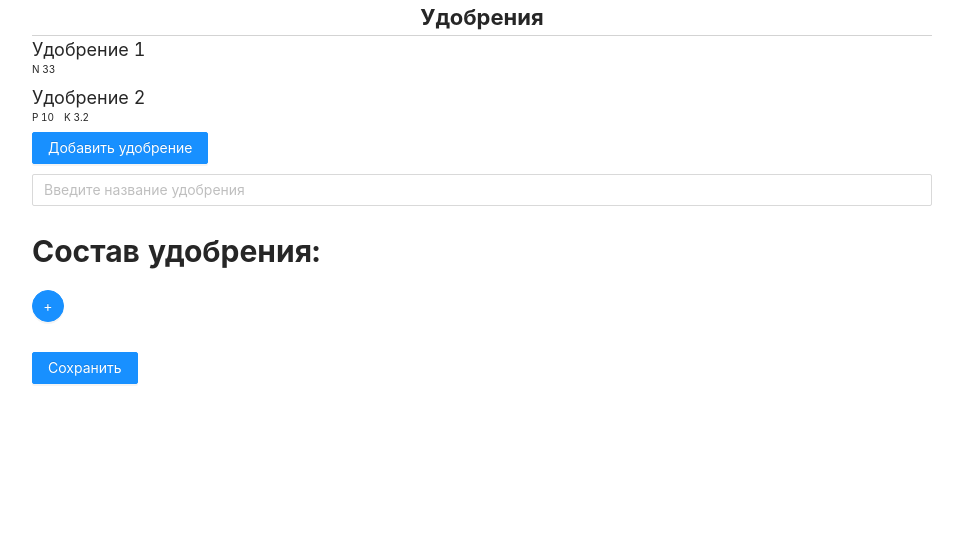
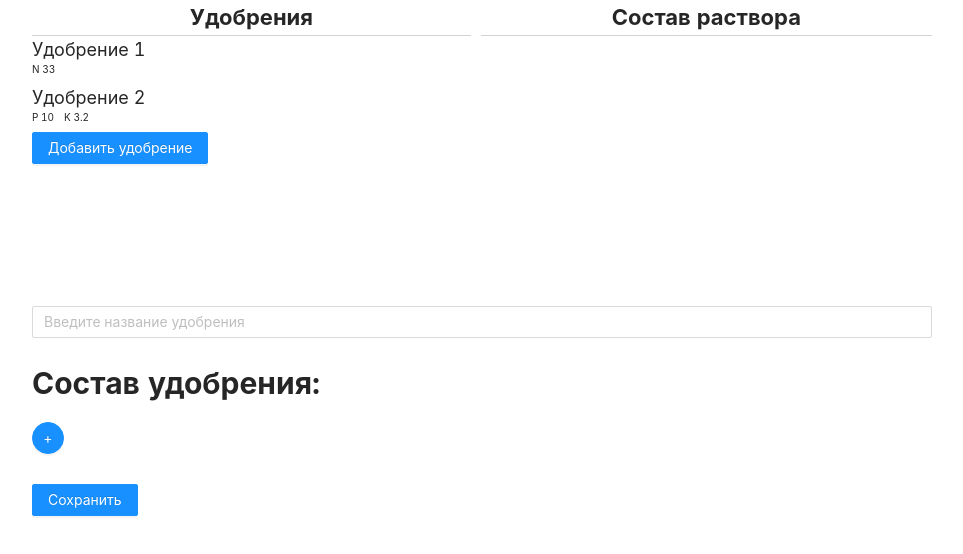
Before and after one commit to senya90/npk, a React (Create React App) app: page / in a window 1280 px wide. Shown: the top 554 px of the page, without its empty margins (158-1121 px from the left). Built offline with nearby package versions, Linux system fonts and the light colour scheme.

Commit message:
Added mixture composition

```diff
--- a/src/helpers/translate/localisation.json
+++ b/src/helpers/translate/localisation.json
@@ -26,5 +26,13 @@
     "addFertilizer": {
         "ru": "Добавить удобрение",
         "en": "Add fertilizer"
+    },
+    "fertilizers": {
+        "ru": "Удобрения",
+        "en": "Fertilizers"
+    },
+    "mixtureComposition": {
+        "ru": "Состав раствора",
+        "en": "Mixture composition"
     }
 }
--- a/src/organism/fertilizerEditor/FertilizerEditor.tsx
+++ b/src/organism/fertilizerEditor/FertilizerEditor.tsx
@@ -36,7 +36,6 @@ const FertilizerEditor: FunctionComponent<FertilizerEditorProps> = (props) => {
     }
 
     const updateElements = (updatedElements: FertilizerIngredient[]) => {
-        console.log('updatedElements', updatedElements)
         setElements(updatedElements)
     }
 
--- a/src/organism/fertilizers/Fertilizers.tsx
+++ b/src/organism/fertilizers/Fertilizers.tsx
@@ -3,8 +3,11 @@ import {BUTTON_TYPE} from "../../atom/button/ButtonTypes";
 import {Button} from "../../atom/button/Button";
 import {translate} from "../../helpers/translate/translate";
 import Title from 'atom/title/Title';
-import {FertilizersProps} from "./FertilizersType";
+import {FertilizersProps} from "./FertilizersTypes";
 import {FertilizerView} from "../../molecule/fertilizerView/FertilizerView";
+
+import style from './fertilizers.module.scss'
+
 
 const Fertilizers:FunctionComponent<FertilizersProps> = ({fertilizers}) => {
 
@@ -13,8 +16,8 @@ const Fertilizers:FunctionComponent<FertilizersProps> = ({fertilizers}) => {
     }
 
     return (
-        <div>
-            <Title>Удобрения</Title>
+        <div className={style.fertilizers_wrapper}>
+            <Title>{translate('fertilizers')}</Title>
             {renderFertilizers()}
             <Button
                 type={BUTTON_TYPE.PRIMARY}
--- /dev/null
+++ b/src/organism/fertilizers/fertilizers.module.scss
@@ -0,0 +1,2 @@
+.fertilizers_wrapper {
+}
--- /dev/null
+++ b/src/organism/mixtureComposition/MixtureComposition.tsx
@@ -0,0 +1,15 @@
+import React, {FunctionComponent} from 'react';
+import {MixtureCompositionProps} from "./MixtureCompositionTypes";
+import {translate} from "../../helpers/translate/translate";
+import Title from "../../atom/title/Title";
+
+const MixtureComposition: FunctionComponent<MixtureCompositionProps> = () => {
+    return (
+        <div>
+            <Title>{translate('mixtureComposition')}</Title>
+
+        </div>
+    );
+};
+
+export {MixtureComposition}
--- /dev/null
+++ b/src/organism/mixtureComposition/MixtureCompositionTypes.ts
@@ -0,0 +1,3 @@
+export interface MixtureCompositionProps {
+
+}
--- /dev/null
+++ b/src/organism/mixtureComposition/mixtureComposition.module.scss
@@ -0,0 +1,2 @@
+.mixtureComposition_wrapper {
+}
--- a/src/template/calculator/Calculator.tsx
+++ b/src/template/calculator/Calculator.tsx
@@ -3,6 +3,10 @@ import {FertilizerEditor} from "../../organism/fertilizerEditor/FertilizerEditor
 import {Fertilizers} from "../../organism/fertilizers/Fertilizers";
 import { Fertilizer } from 'models/fertilizer';
 import {fertilizersMock} from "../../mocks/fertilizersMock";
+import {MixtureComposition} from "../../organism/mixtureComposition/MixtureComposition";
+
+import style from './calculator.module.scss'
+
 
 const Calculator = () => {
     const [fertilizers, setFertilizers] = useState<Fertilizer[]>(fertilizersMock)
@@ -36,9 +40,18 @@ const Calculator = () => {
 
     return (
         <div>
-            <Fertilizers
-                fertilizers={fertilizers}
-            />
+            <div className={style.box}>
+                <Fertilizers
+                    fertilizers={fertilizers}
+                />
+                <MixtureComposition />
+            </div>
+            <br/>
+            <br/>
+            <br/>
+            <br/>
+            <br/>
+            <br/>
             <FertilizerEditor
                 onSaveFertilizer={onSaveFertilizer}
             />
--- /dev/null
+++ b/src/template/calculator/calculator.module.scss
@@ -0,0 +1,12 @@
+.box {
+    display: flex;
+
+    & > div {
+        flex: 1 0 auto;
+        padding-right: 10px;
+
+        &:last-child {
+            padding-right: 0;
+        }
+    }
+}
```
Also changed, not shown: src/models/dosage.ts (added, +11 -0 lines), src/models/mixture.ts (added, +14 -0 lines), src/organism/fertilizers/FertilizersTypes.ts (renamed from src/organism/fertilizers/FertilizersType.ts).
